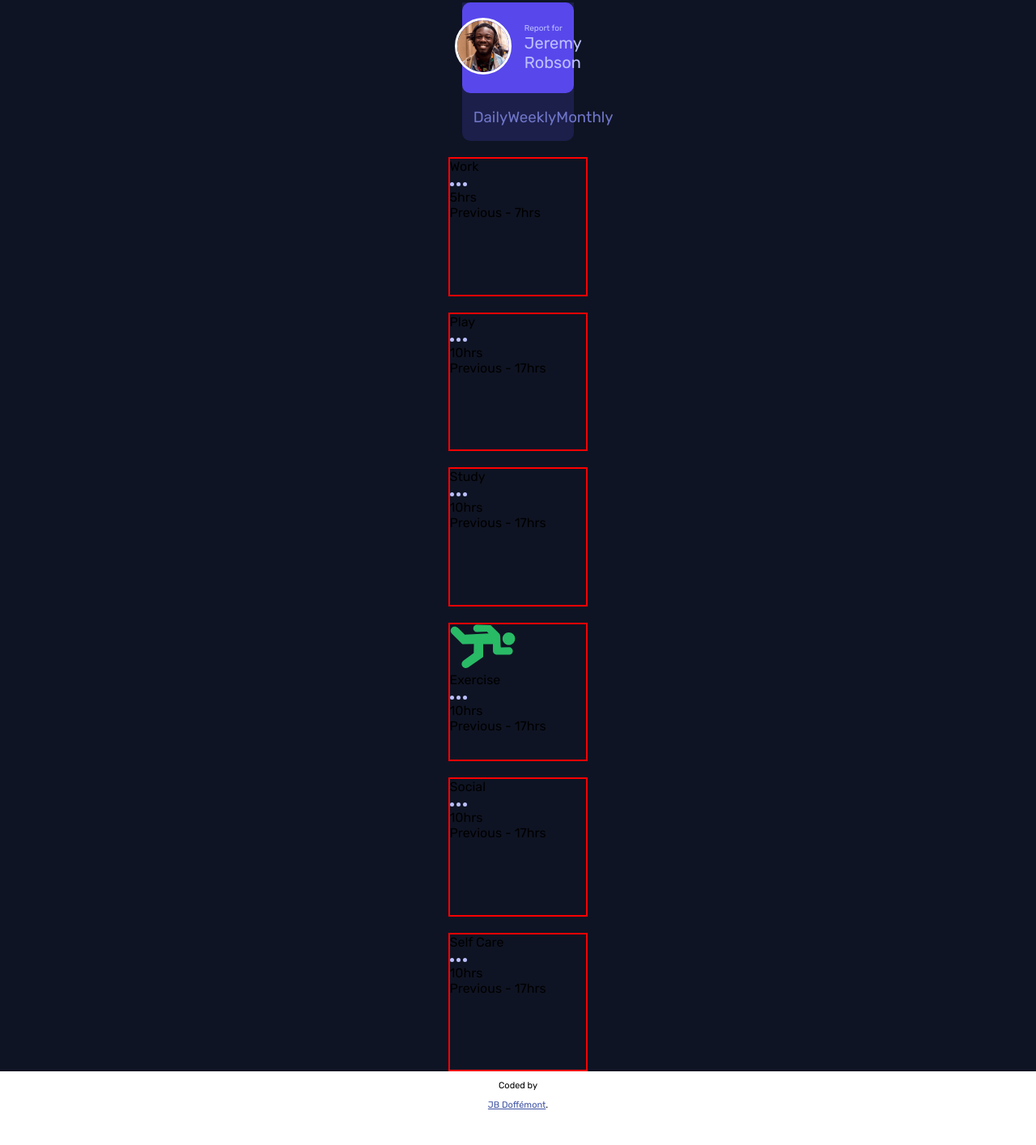
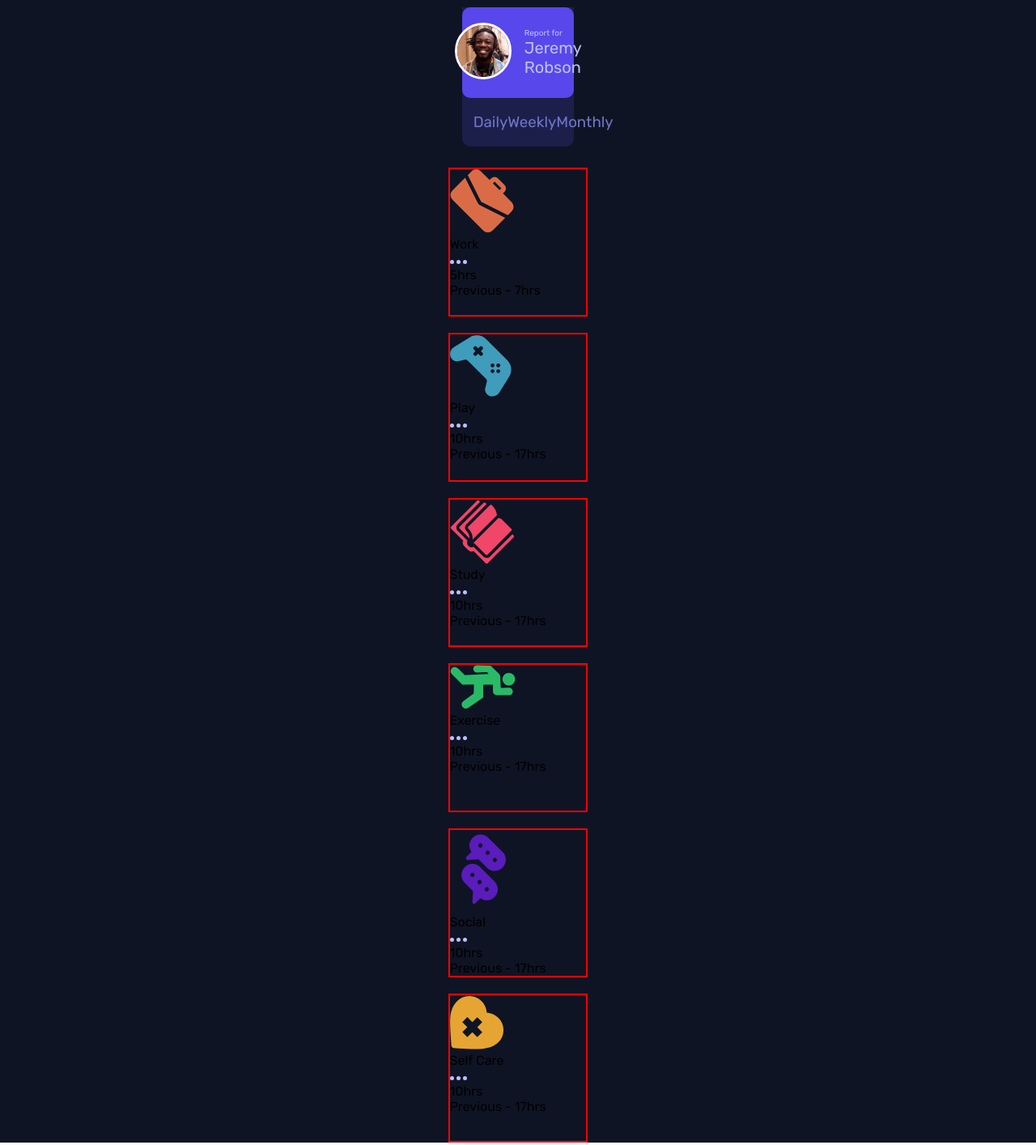
Before and after one commit to JB-Doffemont/Time_tracking_dashboard, a plain HTML site: page index.html in a window 1280 px wide. Shown: the part 77-1491 px from the top of the page at 81% size. Before the commit the page ends 1448 px from the top, so only its background shows below. Drawn offline with Linux system fonts and the light colour scheme.

Commit message:
commit img card

```diff
--- a/index.html
+++ b/index.html
@@ -63,6 +63,7 @@
           </div>
           <div class="main__containerExercise">
             <img src="./assets/images/icon-exercise.svg" alt="exercise" />
+            <div class="main__card">
               <div class="main__titleExercise">
                 <div id="exercise"></div>
                 <div>
@@ -76,7 +77,9 @@
                 Previous - 17hrs
               </div>
             </div>
+          </div>
           <div class="main__containerWork">
+            <img src="./assets/images/icon-work.svg" alt="work" />
             <div class="main__titleWork">
               <div id="work"></div>
               <div>
@@ -89,6 +92,7 @@
             </div>
           </div>
           <div class="main__containerSocial">
+            <img src="./assets/images/icon-social.svg" alt="social" />
             <div class="main__titleSocial">
               <div id="social"></div>
               <div>
@@ -101,6 +105,7 @@
             </div>
           </div>
           <div class="main__containerPlay">
+            <img src="./assets/images/icon-play.svg" alt="play" />
             <div class="main__titlePlay">
               <div id="play"></div>
               <div>
@@ -113,6 +118,7 @@
             </div>
           </div>
           <div class="main__containerSelfcare">
+            <img src="./assets/images/icon-self-care.svg" alt="selfcare" />
             <div class="main__titleSelfcare">
               <div id="selfcare"></div>
               <div>
@@ -127,6 +133,7 @@
             </div>
           </div>
           <div class="main__containerStudy">
+            <img src="./assets/images/icon-study.svg" alt="study" />
             <div class="main__titleStudy">
               <div id="study"></div>
               <div>
```
Lines whose indentation alone changed are shown as unchanged.
